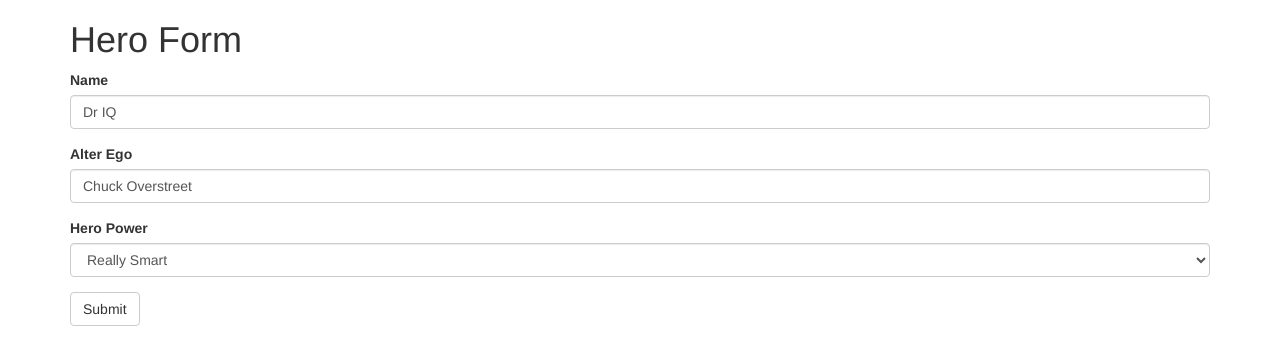
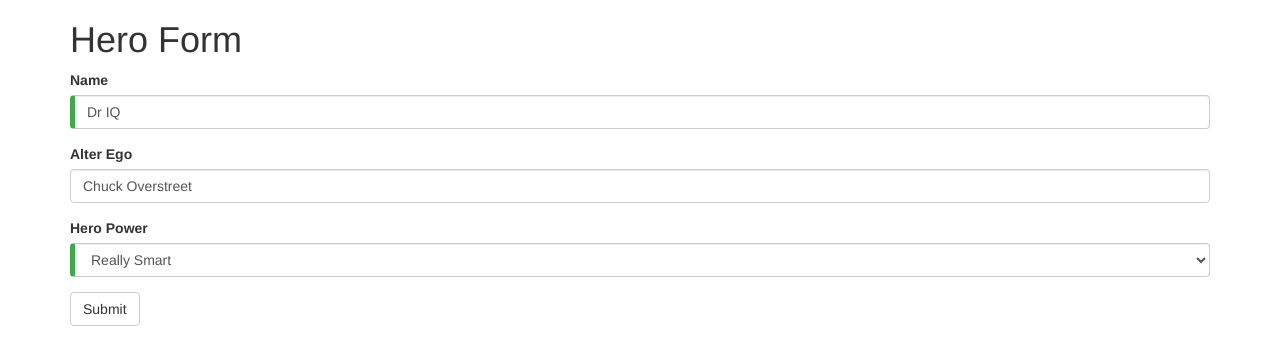
Before and after one commit to neo/angular2-forms, an Angular app: page / in a window 1280 px wide. Shown: the top 364 px of the page. Built offline with nearby package versions, Linux system fonts and the light colour scheme.

Commit message:
Track change-state and validity with ngModel (1/2) Add Custom CSS for Visual Feedback

```diff
--- /dev/null
+++ b/src/app/hero-form/forms.css
@@ -0,0 +1,7 @@
+.ng-valid[required], .ng-valid.required  {
+  border-left: 5px solid #42A948; /* green */
+}
+
+.ng-invalid:not(form)  {
+  border-left: 5px solid #a94442; /* red */
+}
--- a/src/app/hero-form/hero-form.component.ts
+++ b/src/app/hero-form/hero-form.component.ts
@@ -5,7 +5,10 @@ import { Hero } from '../hero';
 @Component({
   selector: 'app-hero-form',
   templateUrl: './hero-form.component.html',
-  styleUrls: ['./hero-form.component.sass']
+  styleUrls: [
+    './forms.css',
+    './hero-form.component.sass'
+  ]
 })
 export class HeroFormComponent {
 
```
